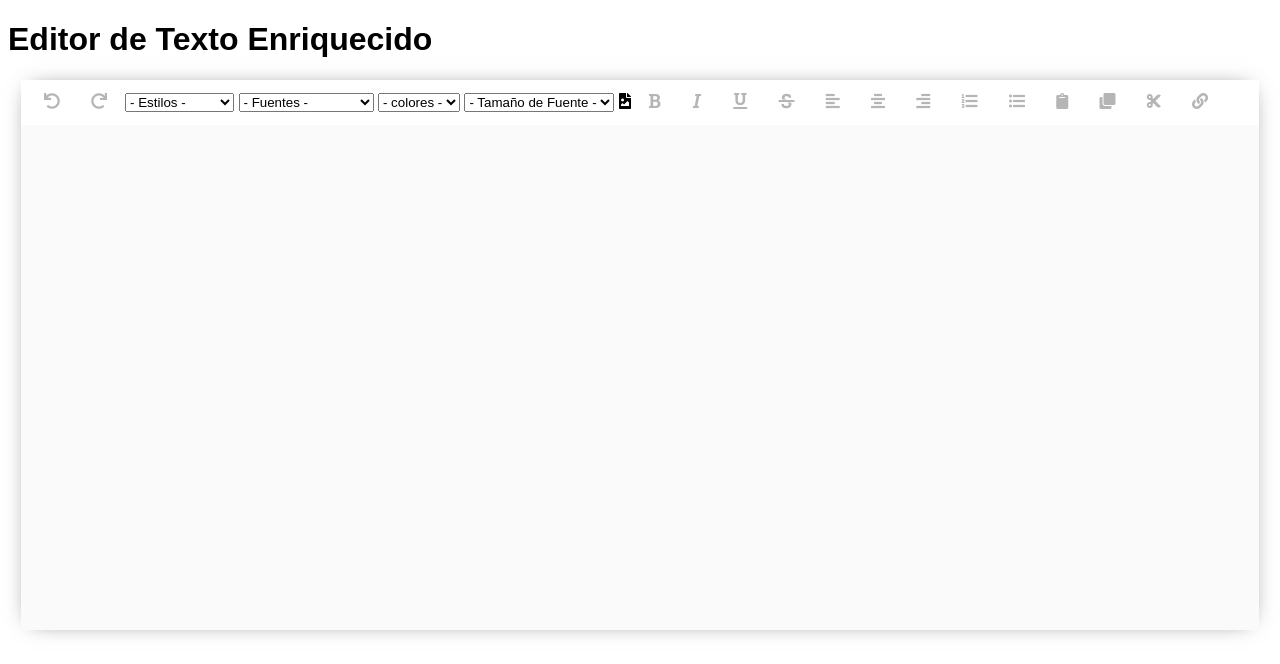
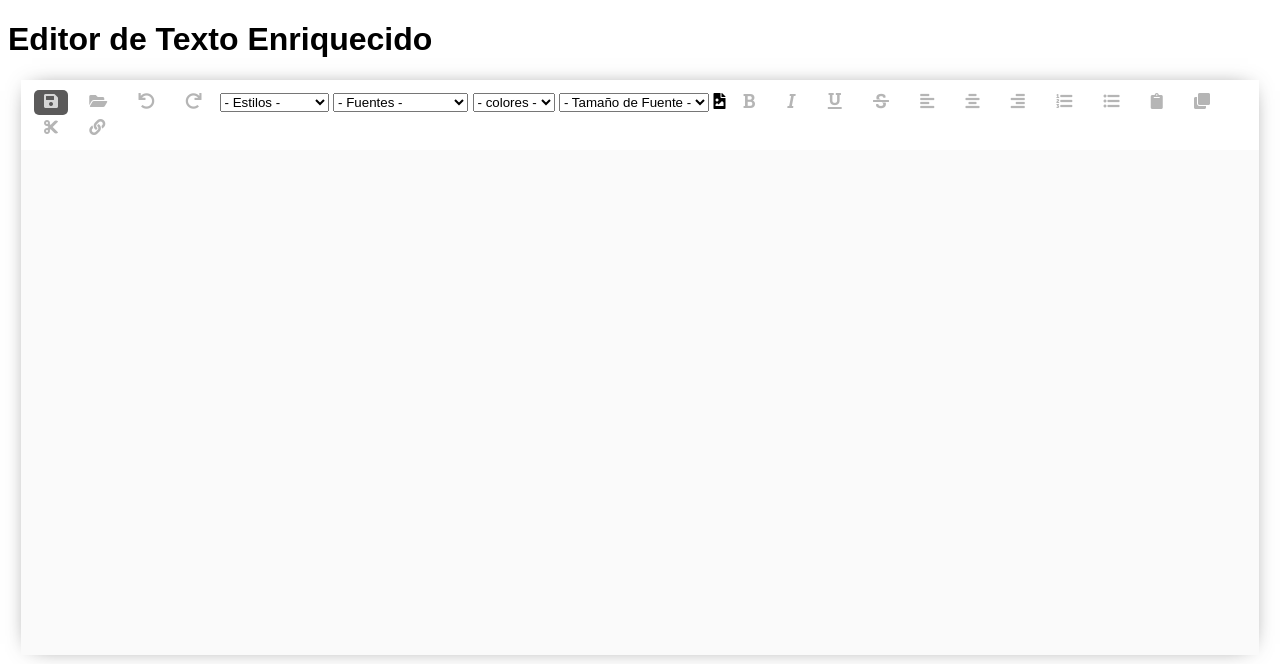
Before and after one commit to Jeroo/TextEditorHTML5, a plain HTML site: page Inicio.html in a window 1280 px wide. Both pictures are taken after a click on the link 51 px from the left and 102 px from the top of the page. Drawn offline with nearby package versions, Linux system fonts and the light colour scheme.

Commit message:
Guardar en localstored el docuemto y las imagenes

```diff
--- a/Inicio.html
+++ b/Inicio.html
@@ -20,6 +20,12 @@
     <h1>Editor de Texto Enriquecido</h1>
     <div class="editor-container">
         <div class="editor-toolbar">
+            <a href="javascript:return 0;" title="Guardar el documento" onmousedown="addTextArea()" class="editor-button">
+                <i class="fa fa-save"></i>
+            </a>
+            <a href="javascript:return 0;" title="Abrir el ultimo documento guardado" onmousedown="openTextArea()" class="editor-button">
+                <i class="fa fa-folder-open"></i>
+            </a>
             <a href="javascript:return 0;" title="Deshacer" onmousedown="document.execCommand('undo', false, null); return false;" class="editor-button">
                 <i class="fa fa-undo"></i>
             </a>
@@ -58,8 +64,8 @@
                 <option value="5">Grande</option>
                 <option value="6">Muy grande</option>
                 <option value="7">Máximo</option>
-                </select>
-            <i class="fa fa-file-image faimg"  title="Cargar imagenes" class="editor-button"></i>
+            </select>
+            <i class="fa fa-file-image faimg" title="Cargar imagenes" class="editor-button"></i>
             <input name="input" id="file" type="file">
 
             <a href="javascript:return 0;" title="Negrita" onmousedown="document.execCommand('bold', false, null); return false;" class="editor-button">
@@ -111,7 +117,7 @@
             </a>
         </div>
         <div class="editor-window">
-            <div class="editor-textarea" contenteditable="true" id="editor-textarea" draggable="true">
+            <div class="editor-textarea" contenteditable="true" id="editor-textarea">
 
             </div>
         </div>
--- a/css/main.css
+++ b/css/main.css
@@ -65,7 +65,6 @@ label {
       }
       img {
         display: block;
-        margin: 0 auto 15px;
       }
       img.resize {
         max-width:50%;
--- a/js/main.js
+++ b/js/main.js
@@ -88,3 +88,19 @@ function insertHTML(img) {
   }
   return doc.getElementById(id);
 };
+
+function appendToStorage(name, data) {
+
+  localStorage.clear();
+  localStorage.setItem(name,data);
+}
+
+function addTextArea() {
+
+  appendToStorage('documento',  $('#editor-textarea').html());
+}
+
+function openTextArea() {
+
+  $('#editor-textarea').html(localStorage.getItem('documento'));
+}
```
Also changed, not shown: css/main.min.css (deleted).
